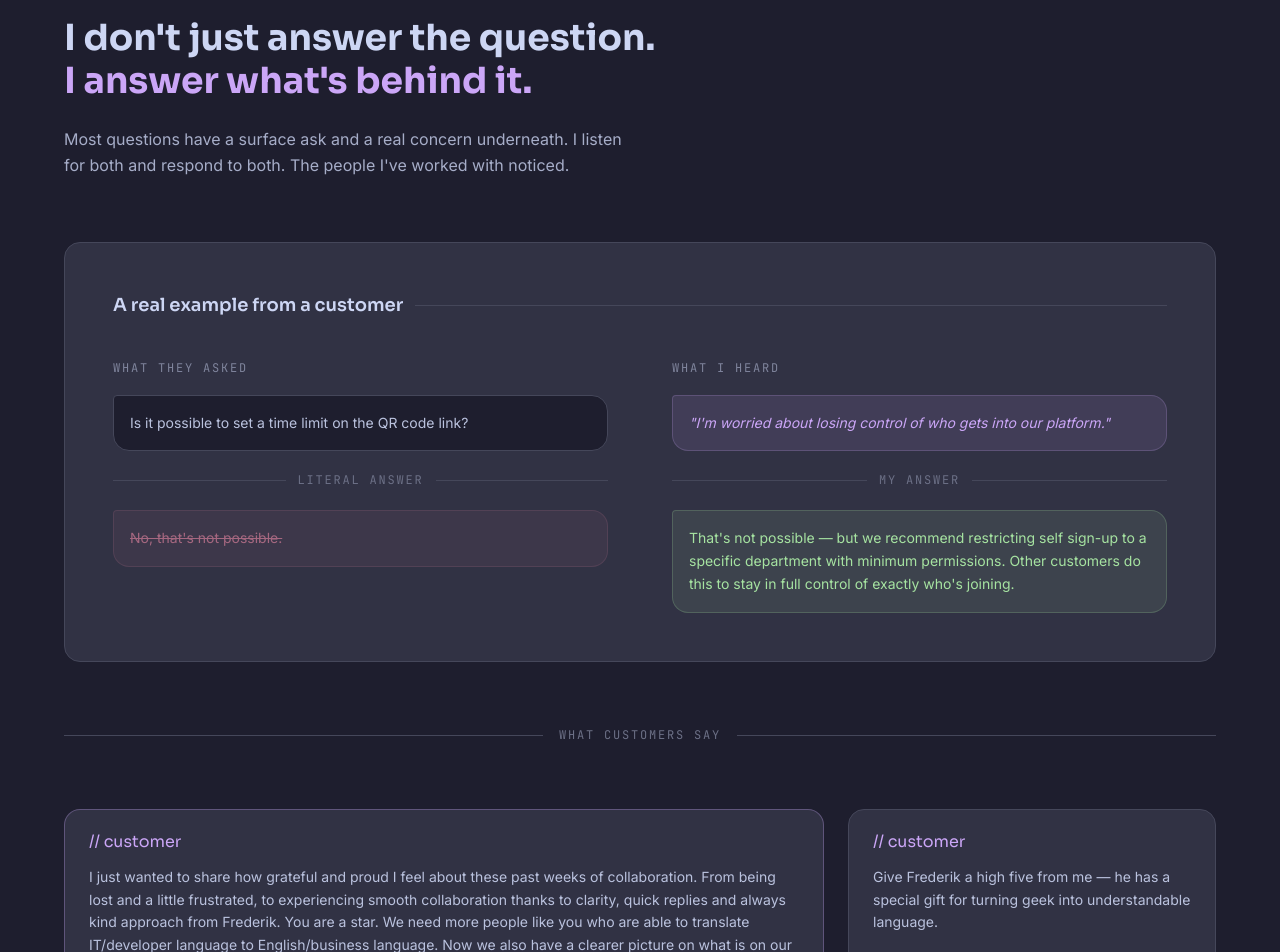
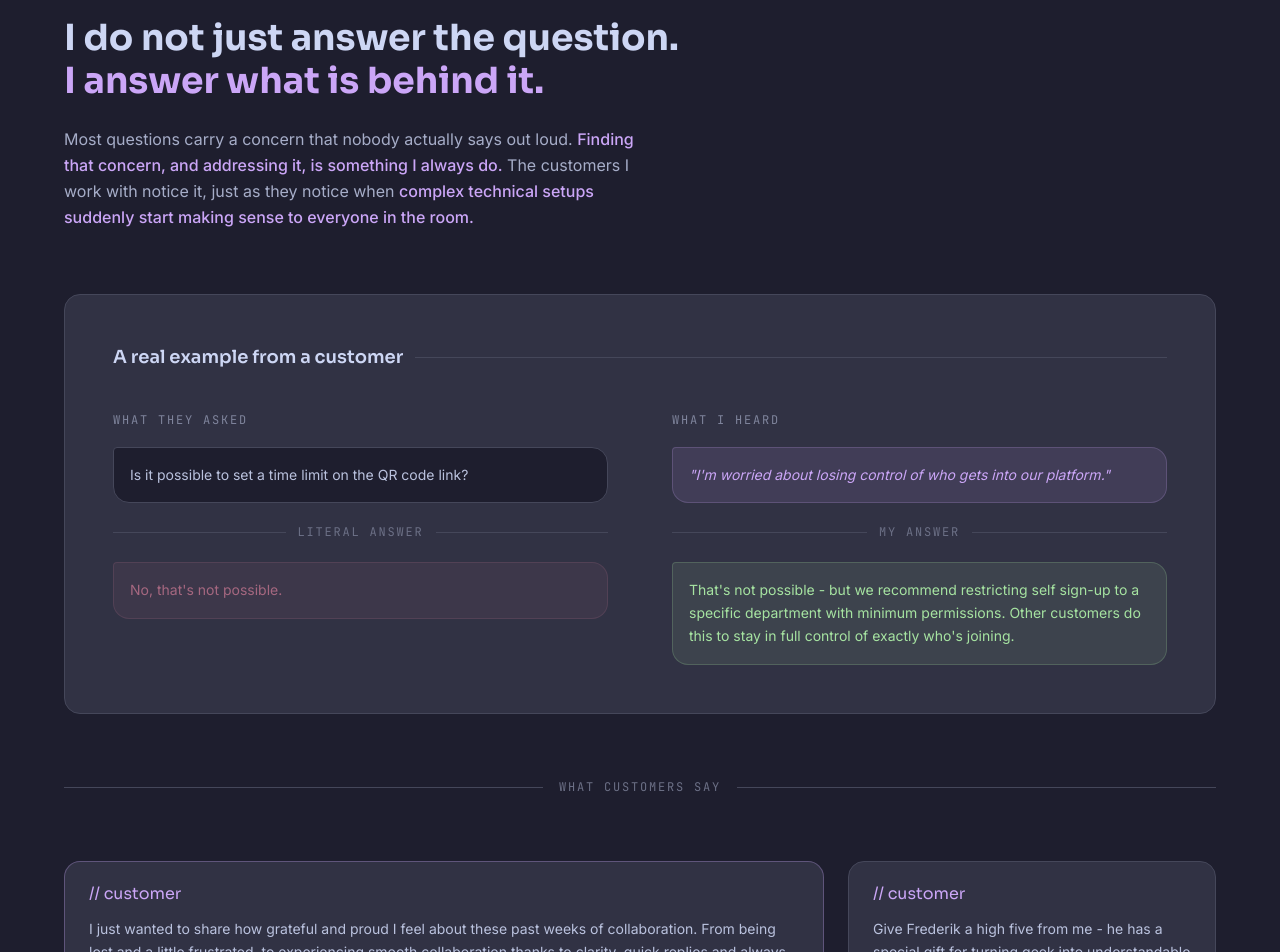
Before and after one commit to CookieNess/personal-website, a Vue app: page / in a window 1280 px wide. Shown: the part 6240-7192 px from the top of the page. Built offline with nearby package versions, Linux system fonts and the light colour scheme.

Commit message:
Updated in their words section text

```diff
--- a/src/components/InTheirWords.vue
+++ b/src/components/InTheirWords.vue
@@ -4,12 +4,11 @@
 
       <p class="label text-mauve mb-4">In their words</p>
       <h2 class="font-display text-3xl md:text-4xl font-bold text-text mb-6 leading-tight">
-        I don't just answer the question.<br />
-        <span class="text-mauve">I answer what's behind it.</span>
+        I do not just answer the question.<br />
+        <span class="text-mauve">I answer what is behind it.</span>
       </h2>
       <p class="text-subtext0 leading-relaxed mb-16 max-w-xl">
-        Most questions have a surface ask and a real concern underneath. I listen for both
-        and respond to both. The people I've worked with noticed.
+        Most questions carry a concern that nobody actually says out loud. <span class="text-mauve font-medium">Finding that concern, and addressing it, is something I always do.</span> The customers I work with notice it, just as they notice when <span class="text-mauve font-medium">complex technical setups suddenly start making sense to everyone in the room.</span>
       </p>
 
       <div class="rounded-2xl bg-surface0 border border-surface1 p-8 md:p-12 mb-6">
@@ -34,7 +33,7 @@
               </div>
 
               <div class="bg-red/10 border border-red/20 rounded-tl-sm rounded-tr-2xl rounded-br-2xl rounded-bl-2xl p-4 max-w-s opacity-60">
-                <p class="text-red text-sm leading-relaxed line-through">No, that's not possible.</p>
+                <p class="text-red text-sm leading-relaxed">No, that's not possible.</p>
               </div>
             </div>
           </div>
@@ -53,7 +52,7 @@
               </div>
 
               <div class="bg-green/10 border border-green/20 rounded-tl-sm rounded-tr-2xl rounded-br-2xl rounded-bl-2xl p-4">
-                <p class="text-green text-sm leading-relaxed">That's not possible — but we recommend restricting self sign-up to a specific department with minimum permissions. Other customers do this to stay in full control of exactly who's joining.</p>
+                <p class="text-green text-sm leading-relaxed">That's not possible - but we recommend restricting self sign-up to a specific department with minimum permissions. Other customers do this to stay in full control of exactly who's joining.</p>
               </div>
             </div>
           </div>
@@ -104,15 +103,15 @@ export default defineComponent({
     return {
       testimonials: [
         {
-          quote: 'I just wanted to share how grateful and proud I feel about these past weeks of collaboration. From being lost and a little frustrated, to experiencing smooth collaboration thanks to clarity, quick replies and always kind approach from Frederik. You are a star. We need more people like you who are able to translate IT/developer language to English/business language. Now we also have a clearer picture on what is on our side and yours — and how the integration works.',
+          quote: 'I just wanted to share how grateful and proud I feel about these past weeks of collaboration. From being lost and a little frustrated, to experiencing smooth collaboration thanks to clarity, quick replies and always kind approach from Frederik. You are a star. We need more people like you who are able to translate IT/developer language to English/business language. Now we also have a clearer picture on what is on our side and yours - and how the integration works.',
           role: 'HR Specialist',
         },
         {
-          quote: 'Give Frederik a high five from me — he has a special gift for turning geek into understandable language.',
+          quote: 'Give Frederik a high five from me - he has a special gift for turning geek into understandable language.',
           role: 'Learning Design and System Manager',
         },
         {
-          quote: 'Working together over the past months has honestly been one of the highlights for me — not just because of what we delivered, but because of how we worked together: open, pragmatic and always with a lot of trust and fun.',
+          quote: 'Working together over the past months has honestly been one of the highlights for me - not just because of what we delivered, but because of how we worked together: open, pragmatic and always with a lot of trust and fun.',
           role: 'Project Manager, Digital Solutions',
         },
       ] as Testimonial[],
```
